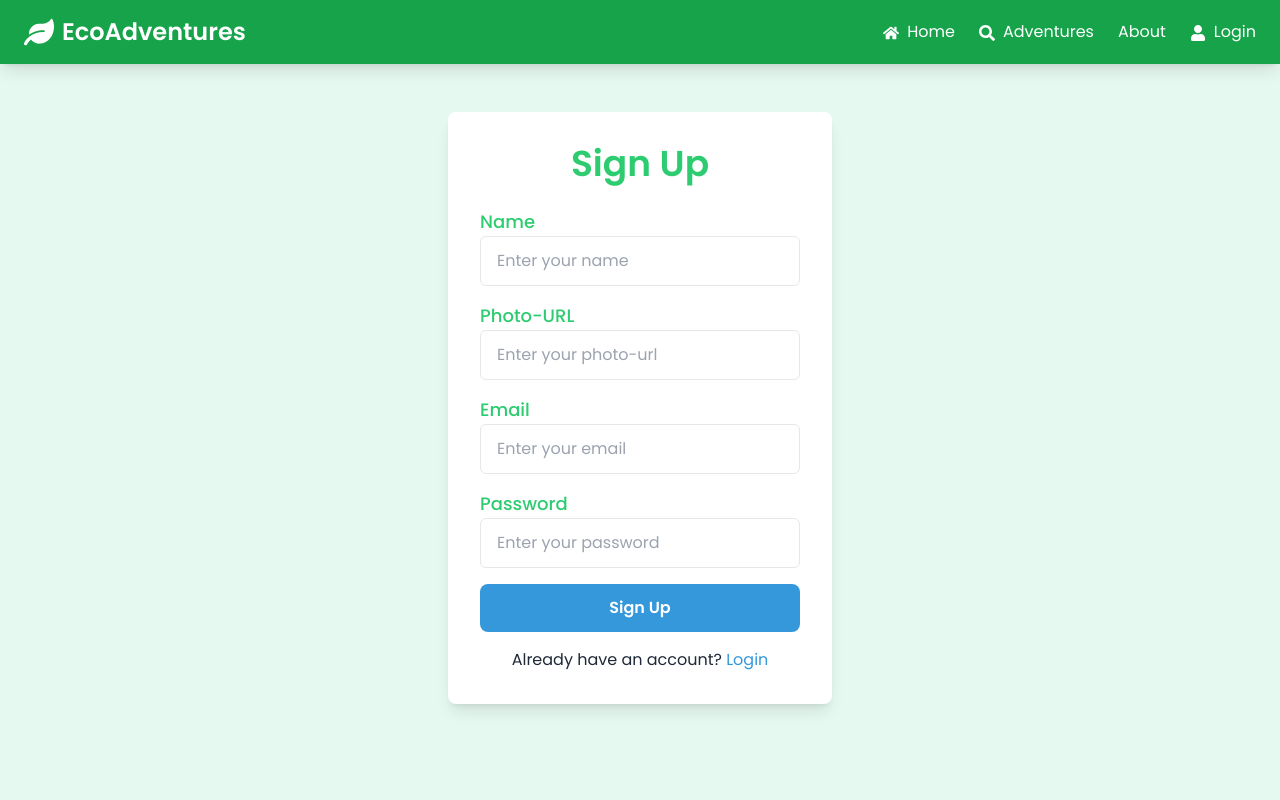
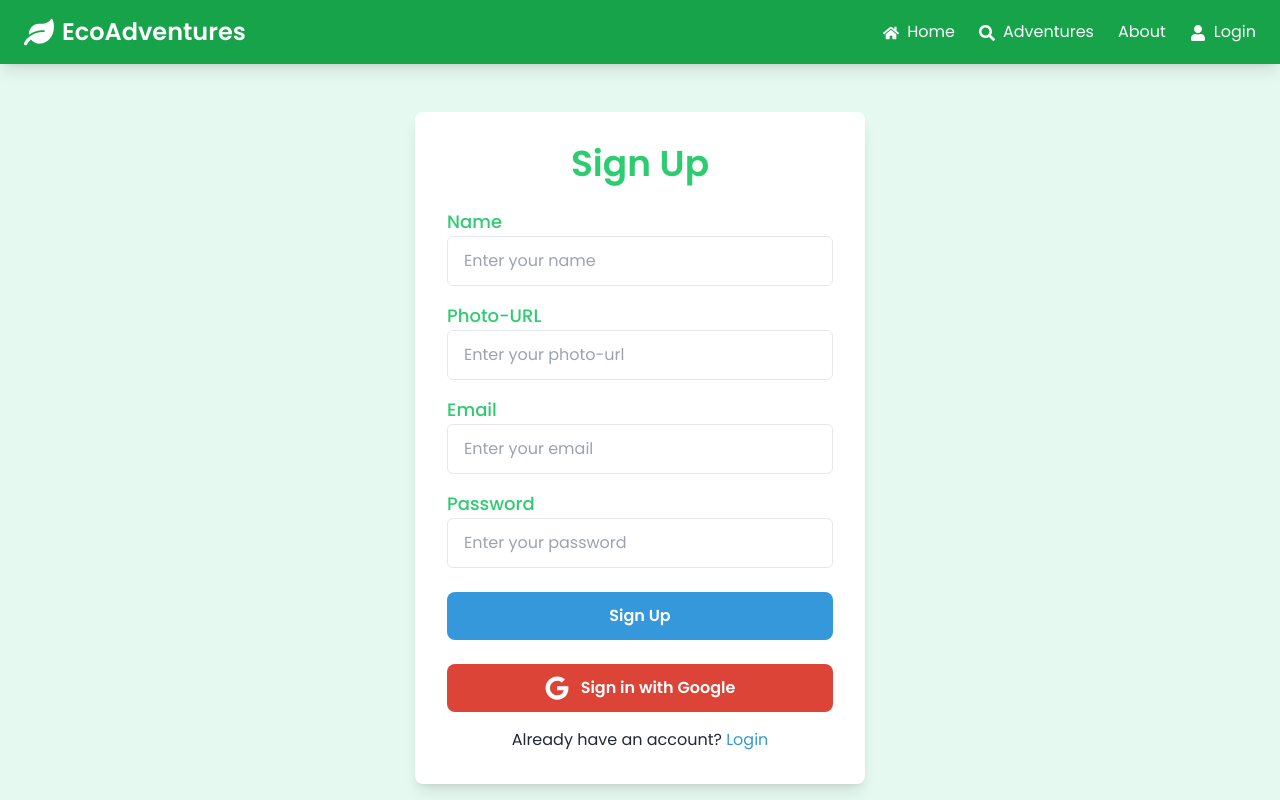
Before and after one commit to sharifuzzaman24/eco-adventures, a React (Vite) app: page /register in a window 1280 px wide. Shown: the top 800 px of the page. Built offline with nearby package versions, Linux system fonts and the light colour scheme; no server answers.

Commit message:
sign up and login with email and password added and logout func added

```diff
--- a/src/Pages/AdventureDetailsPage.jsx
+++ b/src/Pages/AdventureDetailsPage.jsx
@@ -1,71 +1,18 @@
-import { useParams } from "react-router-dom";
+import { useLoaderData, useParams } from "react-router-dom";
 import Navbar from "../components/Navbar";
 import Footer from "../components/Footer";
+import NotFoundPage from "./NotFoundPage";
 
 const AdventureDetailsPage = () => {
     const { id } = useParams();
     // Fetch adventure data based on the ID (use static data for now)
-    const adventureData = [
-        {
-            "id": 1,
-            "title": "Rainforest Trekking Adventure",
-            "image": "https://img.freepik.com/premium-photo/rainforest-trekking-adventure_964851-112242.jpg?w=826",
-            "category": "Trekking",
-            "shortDescription": "Explore the lush rainforests and witness exotic wildlife.",
-            "cost": 150,
-            "location": "Amazon Rainforest, Brazil",
-            "duration": "3 Days",
-            "adventureLevel": "Moderate",
-            "ecoFriendlyFeatures": [
-                "Plastic-free zone",
-                "Renewable energy used at campsites",
-                "Wildlife-friendly policies"
-            ],
-            "includedItems": [
-                "Local Guide",
-                "Meals",
-                "Camping Gear",
-                "Rain Poncho"
-            ],
-            "specialInstructions": [
-                "Pack lightweight clothing.",
-                "Bring biodegradable toiletries.",
-                "Vaccinations recommended for tropical areas."
-            ]
-        },
-        {
-            "id": 2,
-            "title": "Kayaking Through Mangroves",
-            "image": "https://img.freepik.com/free-photo/people-taking-part-sustainable-travel-movement_23-2151049485.jpg?t=st=1732189274~exp=1732192874~hmac=acd6a68514eaa6a7ad8f752781af110a0423372091789a95d6101f666bf50e38&w=740",
-            "category": "Water Adventure",
-            "shortDescription": "Paddle through serene mangrove forests and discover their rich ecosystem.",
-            "cost": 75,
-            "location": "Florida Keys, USA",
-            "duration": "1 Day",
-            "adventureLevel": "Easy",
-            "ecoFriendlyFeatures": [
-                "Zero-impact navigation",
-                "No single-use plastics",
-                "Mangrove conservation support"
-            ],
-            "includedItems": [
-                "Kayak and paddle",
-                "Life jacket",
-                "Guided tour",
-                "Snacks and beverages"
-            ],
-            "specialInstructions": [
-                "Wear water-resistant sunscreen.",
-                "Carry a reusable water bottle.",
-                "Avoid disturbing the wildlife."
-            ]
-        }
-    ];
+    const adventureData = useLoaderData();
+
 
     const adventure = adventureData.find((adventure) => adventure.id === parseInt(id));
 
     if (!adventure) {
-        return <div>Adventure not found.</div>;
+        return <NotFoundPage></NotFoundPage>;
     }
 
     return (
--- a/src/Pages/LoginPage.jsx
+++ b/src/Pages/LoginPage.jsx
@@ -1,39 +1,81 @@
-import { Link } from "react-router-dom";
+import { Link, useLocation, useNavigate } from "react-router-dom";
 import Footer from "../components/Footer";
 import Navbar from "../components/Navbar";
+import { FaGoogle } from "react-icons/fa";
+import { useContext, useState } from "react";
+import { AuthContext } from "../provider/AuthProvider";
 
 
 const LoginPage = () => {
 
+    const {userLogin, setUser} = useContext(AuthContext);
+    const [error, setError] = useState({});
+
+    const location = useLocation();
+    const navigate = useNavigate();
+
+    const handleSubmit = (e) =>{
+        e.preventDefault();
+        const form = e.target;
+        const email = form.email.value;
+        const password = form.password.value;
+        userLogin(email, password)
+        .then((userCredential) => {
+
+            const user = userCredential.user;
+            setUser(user);
+
+            navigate(location?.state ? location.state : '/')
+
+          })
+          .catch((err) => {
+            setError({...error, login: err.code})
+          });
+    }
+
     return (
         <>
             <Navbar></Navbar>
-            <div className="min-h-screen flex justify-center items-center bg-[#E6F9F1]">
-                <div className="bg-white p-8 rounded-lg shadow-lg w-96">
+            <div className="pt-32 pb-40 min-h-screen flex justify-center items-center bg-[#E6F9F1]">
+                <div className="bg-white p-8 rounded-lg shadow-lg w-[450px]">
                     <h2 className="text-4xl font-semibold text-center text-[#2ECC71] mb-6">Login</h2>
-                    {/* {error && <p className="text-red-500 text-center mb-4">{error}</p>} */}
-                    <form>
+
+                    <form onSubmit={handleSubmit}>
                         <div className="mb-4">
                             <label className="block text-lg font-medium text-[#2ECC71]">Email</label>
                             <input
+                                name="email"
                                 type="email"
                                 placeholder="Enter your email"
                                 className="w-full px-4 py-3 border rounded-md text-base"
                             />
                         </div>
-                        <div className="mb-6">
+                        <div className="mb-1">
                             <label className="block text-lg font-medium text-[#2ECC71]">Password</label>
                             <input
+                                name="password"
                                 type="password"
                                 placeholder="Enter your password"
                                 className="w-full px-4 py-3 border rounded-md text-base"
                             />
                         </div>
+                        <div className="flex justify-between items-center mb-6">
+                        {error.login && <p className="text-red-500 text-base">{error.login}</p>}
+                        <p className="text-base text-gray-600">Forget Password?</p>
+                        </div>
                         <button
                             type="submit"
-                            className="w-full py-3 text-lg bg-[#3498DB] text-white font-semibold rounded-lg hover:bg-[#F39C12]"
+                            className="w-full py-3 text-base bg-[#3498DB] text-white font-semibold rounded-lg hover:bg-[#F39C12]"
                         >
                             Login
+                        </button>
+                        <button
+
+                            className="mt-6 flex items-center justify-center gap-3 w-full bg-[#DB4437] text-white font-semibold text-base py-3 px-6 rounded-lg hover:bg-[#C1351D] transition-colors"
+                        >
+                            {/* Google Icon from React Icons */}
+                            <FaGoogle className="w-6 h-6" />
+                            <span>Sign in with Google</span>
                         </button>
                     </form>
                     <p className="mt-4 text-base text-center">
--- a/src/Pages/ProfilePage.jsx
+++ b/src/Pages/ProfilePage.jsx
@@ -1,20 +1,18 @@
-import { useState } from "react";
+import { useContext, useState } from "react";
 import { useNavigate } from "react-router-dom";
 import Navbar from "../components/Navbar";
 import Footer from "../components/Footer";
+import { AuthContext } from "../provider/AuthProvider";
 
 const ProfilePage = () => {
+    const {user} = useContext(AuthContext);
     const navigate = useNavigate();
 
     const handleUpdateProfile = () => {
         // Navigate to the update profile page
         navigate("/update-profile");
     };
-    const user = {
-        name: "John Doe",
-        email: "johndoe@example.com",
-        image: "https://example.com/user-avatar.jpg"
-    };
+
 
     return (
         <>
@@ -22,20 +20,20 @@ const ProfilePage = () => {
             <div className="pt-32 pb-40 min-h-screen bg-[#E6F9F1] flex items-center justify-center">
             <div className="bg-white p-8 rounded-lg shadow-lg w-full max-w-3xl">
                 <div className="text-center mb-8">
-                    <h1 className="text-3xl font-semibold text-[#2ECC71] mb-4">Welcome, {user.name}!</h1>
+                    <h1 className="text-3xl font-semibold text-[#2ECC71] mb-4">Welcome, {user && user.name}!</h1>
                     <p className="text-lg text-gray-700">Here’s your profile information.</p>
                 </div>
 
                 <div className="flex flex-col items-center space-y-6">
                     {/* Profile Image */}
                     <div className="w-24 h-24 rounded-full overflow-hidden border-4 border-[#3498DB] mb-4">
-                        <img src={user.image} alt="Profile" className="w-full h-full object-cover" />
+                        <img src={user && user.image} alt="Profile" className="w-full h-full object-cover" />
                     </div>
 
                     {/* Profile Information */}
                     <div className="space-y-4 text-center">
-                        <p className="text-xl text-gray-800 font-semibold">Name: {user.name}</p>
-                        <p className="text-xl text-gray-800 font-semibold">Email: {user.email}</p>
+                        <p className="text-xl text-gray-800 font-semibold">Name: {user && user.name}</p>
+                        <p className="text-xl text-gray-800 font-semibold">Email: {user && user.email}</p>
                     </div>
 
                     {/* Update Profile Button */}
--- a/src/Pages/SignUpPage.jsx
+++ b/src/Pages/SignUpPage.jsx
@@ -1,50 +1,114 @@
-import { Link } from "react-router-dom";
+import { useContext, useState } from "react";
+import { AuthContext } from "../provider/AuthProvider";
 import Navbar from "../components/Navbar";
 import Footer from "../components/Footer";
+import { FaGoogle } from "react-icons/fa";
+import { Link } from "react-router-dom";
+
+const SignUpPage = () => {
+    const { createNewUser, setUser } = useContext(AuthContext);
+    const [error, setError] = useState({});
+
+    const handleSubmit = (e) => {
+      e.preventDefault();
+      const form = new FormData(e.target);
+      const name = form.get("name");
+      const email = form.get("email");
+      const photo = form.get("photo");
+      const password = form.get("password");
+
+      // Validation logic
+      const newErrors = {};
+      if (!/[a-z]/.test(password)) {
+        newErrors.password = "Password must contain at least one lowercase letter.";
+      }
+      if (!/[A-Z]/.test(password)) {
+        newErrors.password = "Password must contain at least one uppercase letter.";
+      }
+      if (password.length < 6) {
+        newErrors.password = "Password must be at least 6 characters long.";
+      }
 
 
 
+      // Check for errors
+      if (Object.keys(newErrors).length > 0) {
+        setError(newErrors); // Update errors
+        return; // Stop form submission
+      }
 
-const SignUpPage = () => {
+      // Clear errors if no validation issues
+      setError({});
+
+      // Proceed with user creation
+      createNewUser(email, password)
+        .then((userCredential) => {
+          const user = userCredential.user;
+          setUser(user);
+        })
+        .catch((error) => {
+          console.log(error.code, error.message);
+        });
+    };
+
     return (
       <>
         <Navbar></Navbar>
         <div className="py-28 min-h-screen flex justify-center items-center bg-[#E6F9F1]">
-                <div className="bg-white p-8 rounded-lg shadow-lg w-96">
-                    <h2 className="text-4xl font-semibold text-center text-[#2ECC71] mb-6">Sign Up</h2>
-                    {/* {error && <p className="text-red-500 text-center mb-4">{error}</p>} */}
-                    <form>
+          <div className="bg-white p-8 rounded-lg shadow-lg w-[450px]">
+            <h2 className="text-4xl font-semibold text-center text-[#2ECC71] mb-6">
+              Sign Up
+            </h2>
+
+            <form onSubmit={handleSubmit}>
               <div className="mb-4">
-                            <label className="block text-lg font-medium text-[#2ECC71]">Name</label>
+                <label className="block text-lg font-medium text-[#2ECC71]">
+                  Name
+                </label>
                 <input
+                  name="name"
                   type="text"
                   placeholder="Enter your name"
                   className="w-full px-4 py-3 border rounded-md text-base"
                 />
               </div>
               <div className="mb-4">
-                            <label className="block text-lg font-medium text-[#2ECC71]">Photo-URL</label>
+                <label className="block text-lg font-medium text-[#2ECC71]">
+                  Photo-URL
+                </label>
                 <input
+                  name="photo"
                   type="text"
                   placeholder="Enter your photo-url"
                   className="w-full px-4 py-3 border rounded-md text-base"
                 />
               </div>
               <div className="mb-4">
-                            <label className="block text-lg font-medium text-[#2ECC71]">Email</label>
+                <label className="block text-lg font-medium text-[#2ECC71]">
+                  Email
+                </label>
                 <input
+                  required
+                  name="email"
                   type="email"
                   placeholder="Enter your email"
                   className="w-full px-4 py-3 border rounded-md text-base"
                 />
               </div>
-                        <div className="mb-4">
-                            <label className="block text-lg font-medium text-[#2ECC71]">Password</label>
+              <div className="mb-6">
+                <label className="block text-lg font-medium text-[#2ECC71]">
+                  Password
+                </label>
                 <input
+                  required
+                  name="password"
                   type="password"
                   placeholder="Enter your password"
                   className="w-full px-4 py-3 border rounded-md text-base"
                 />
+                {error.password && (
+                  <p className="text-red-500 mt-2">{error.password}</p>
+                )}
               </div>
 
               <button
@@ -53,9 +117,21 @@ const SignUpPage = () => {
               >
                 Sign Up
               </button>
+              <button
+                className="mt-6 flex items-center justify-center gap-3 w-full bg-[#DB4437] text-white font-semibold text-base py-3 px-6 rounded-lg hover:bg-[#C1351D] transition-colors"
+              >
+                <FaGoogle className="w-6 h-6" />
+                <span>Sign in with Google</span>
+              </button>
             </form>
             <p className="mt-4 text-base text-center">
-                        Already have an account? <Link to={'/login'} className="text-[#3498DB] hover:text-[#F39C12]">Login</Link>
+              Already have an account?{" "}
+              <Link
+                to={"/login"}
+                className="text-[#3498DB] hover:text-[#F39C12]"
+              >
+                Login
+              </Link>
             </p>
           </div>
         </div>
--- a/src/components/ExperienceCard.jsx
+++ b/src/components/ExperienceCard.jsx
@@ -1,5 +1,6 @@
 import React from 'react';
 import { FaLeaf } from 'react-icons/fa';
+import { Link } from 'react-router-dom';
 
 const ExperienceCard = ({experience}) => {
 
@@ -21,7 +22,7 @@ const ExperienceCard = ({experience}) => {
                 }
                 </ul>
                 <div className="card-actions justify-end">
-                    <button className="btn btn-primary text-white border-none bg-[#3498DB] w-full hover:bg-[#F39C12]">Buy Now</button>
+                    <Link to={`/adventure/${experience.id}`} className="btn btn-primary text-white border-none bg-[#3498DB] w-full hover:bg-[#F39C12]">Buy Now</Link>
                 </div>
             </div>
         </div>
--- a/src/components/Navbar.jsx
+++ b/src/components/Navbar.jsx
@@ -1,8 +1,11 @@
-import React from "react";
+import React, { useContext } from "react";
 import { FaLeaf, FaHome, FaSearch, FaUser, FaBars } from "react-icons/fa"; // Eco-friendly icons
-import { NavLink } from "react-router-dom";
+import { Link, NavLink } from "react-router-dom";
+import { AuthContext } from "../provider/AuthProvider";
 
 const Navbar = () => {
+
+  const { user, logOut } = useContext(AuthContext);
   return (
     <nav className="bg-green-600 text-white py-4 shadow-lg fixed w-full top-0 left-0 z-10">
       <div className="container mx-auto flex justify-between items-center px-6">
@@ -34,13 +37,36 @@ const Navbar = () => {
           >
             About
           </a>
-          <NavLink
+
+
+          {
+            user ? <div className="dropdown dropdown-end">
+              <div tabIndex={0} role="button" className="btn btn-ghost btn-circle avatar">
+                <div className="w-10 rounded-full">
+                  <img
+                    alt="Tailwind CSS Navbar component"
+                    src="https://img.daisyui.com/images/stock/photo-1534528741775-53994a69daeb.webp" />
+                </div>
+              </div>
+              <ul
+                tabIndex={0}
+                className="menu menu-sm dropdown-content bg-green-50 rounded-lg z-[1] mt-4 w-52 p-2 shadow">
+                <li>
+                  <Link to={'/profile'} className="justify-between text-gray-700">
+                    Profile
+                  </Link>
+                </li>
+                <li><Link to={'/update-profile'} className=" text-gray-700">Update Profile</Link></li>
+                <li><button onClick={logOut} className=" text-gray-700">Logout</button></li>
+              </ul>
+            </div> : <NavLink
               to={'/login'}
               className="text-white hover:text-green-200 transition-all duration-200"
             >
               <FaUser className="inline mr-2" />
               Login
             </NavLink>
+          }
         </div>
 
 
--- a/src/firebase/firebase.config.js
+++ b/src/firebase/firebase.config.js
@@ -1,5 +1,6 @@
 // Import the functions you need from the SDKs you need
 import { initializeApp } from "firebase/app";
+import {getAuth} from 'firebase/auth'
 // TODO: Add SDKs for Firebase products that you want to use
 // https://firebase.google.com/docs/web/setup#available-libraries
 
@@ -15,3 +16,8 @@ const firebaseConfig = {
 
 // Initialize Firebase
 const app = initializeApp(firebaseConfig);
+
+// Initialize Firebase Authentication and get a reference to the service
+const auth = getAuth(app);
+
+export default auth;
--- a/src/main.jsx
+++ b/src/main.jsx
@@ -3,10 +3,13 @@ import { createRoot } from 'react-dom/client'
 import './index.css'
 import router from './routes/router'
 import {RouterProvider} from "react-router-dom";
+import AuthProvider from './provider/AuthProvider';
 
 
 createRoot(document.getElementById('root')).render(
   <StrictMode>
+    <AuthProvider>
     <RouterProvider router={router} />
+    </AuthProvider>
   </StrictMode>,
 )
--- /dev/null
+++ b/src/provider/AuthProvider.jsx
@@ -0,0 +1,53 @@
+import { createContext, useEffect, useState } from "react";
+import { createUserWithEmailAndPassword, onAuthStateChanged, signInWithEmailAndPassword, signOut } from "firebase/auth";
+import auth from "../firebase/firebase.config";
+
+
+export const AuthContext = createContext();
+
+const AuthProvider = ({children}) => {
+    const [user, setUser] = useState(null);
+    const [loading, setLoading] = useState(true);
+    console.log(user);
+
+    const createNewUser = (email, password) =>{
+        setLoading(true);
+        return createUserWithEmailAndPassword(auth,email,password);
+    }
+
+    const userLogin = (email, password) => {
+        setLoading(true);
+        return signInWithEmailAndPassword(auth, email, password);
+    }
+
+    const logOut = () => {
+        setLoading(true);
+        return signOut(auth);
+    }
+
+
+    const authInfo = {
+        user,
+        setUser,
+        createNewUser,
+        logOut,
+        userLogin,
+        loading,
+    }
+
+    useEffect(()=>{
+        const unsubscribe = onAuthStateChanged(auth, (currentUser) =>{
+            setUser(currentUser)
+            setLoading(false)
+        });
+        return ()=>{
+            unsubscribe();
+        }
+    },[])
+
+    return <AuthContext.Provider value={authInfo}>
+        {children}
+    </AuthContext.Provider>;
+};
+
+export default AuthProvider;
```
Also changed, not shown: src/Pages/LoadingPage.jsx (added, +11 -0 lines), src/routes/PrivateRoutes.jsx (added, +20 -0 lines), src/routes/router.jsx (+5 -3 lines). Lines whose indentation alone changed are shown as unchanged.
